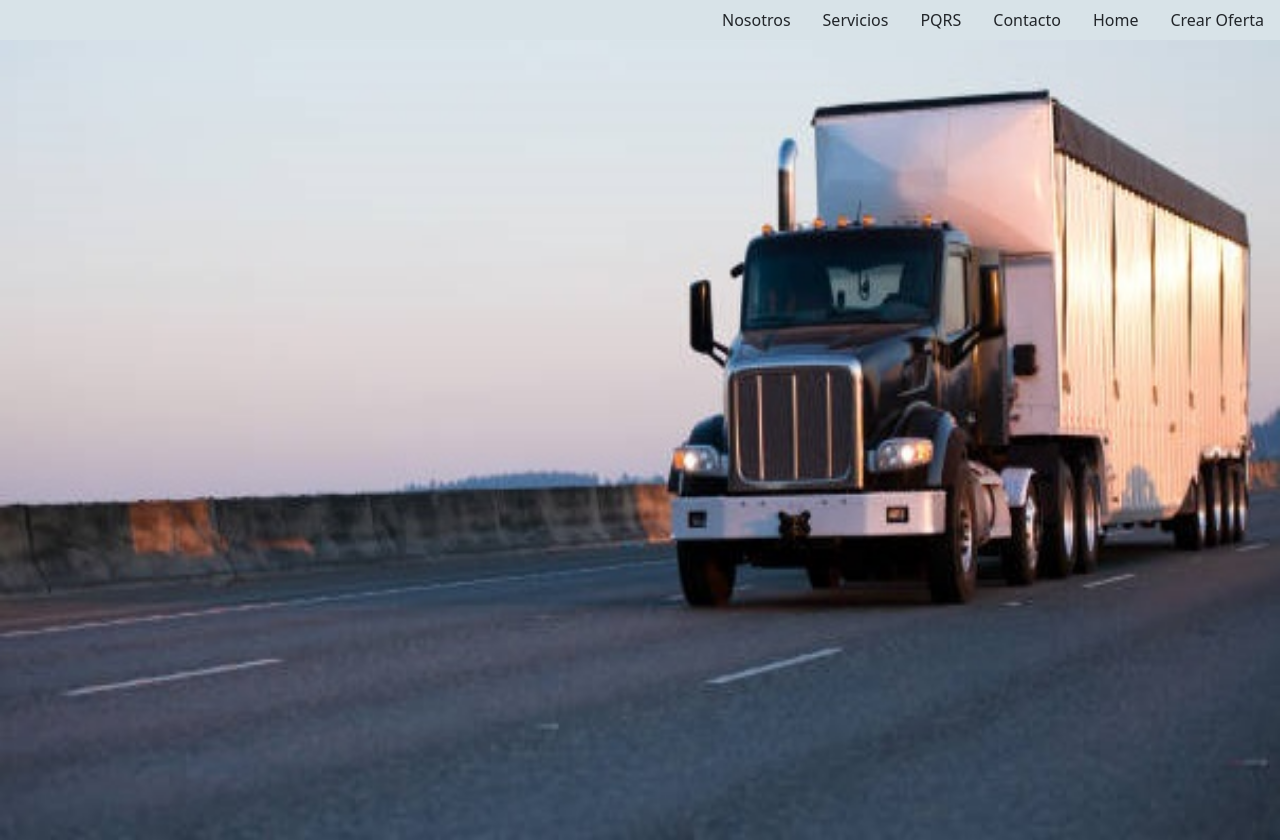
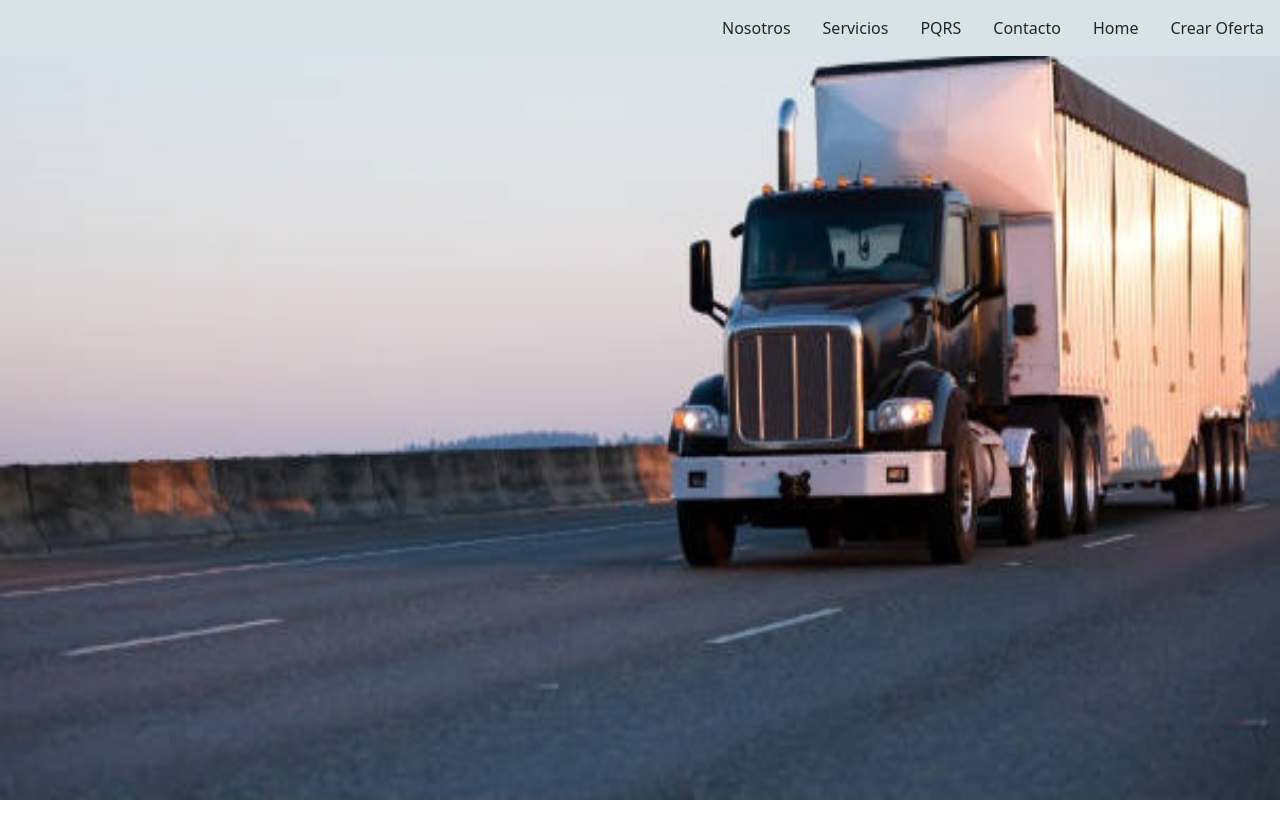
Before and after one commit to chtellez/ENVIOS-Y-CONTRAENVIOS-DE-CARGA-C4G35WEB-PROYECTOG4, a React (Create React App) app in the folder front/: page / in a window 1280 px wide. After the commit the page ends 800 px from the top, so only its background shows below. Built offline with nearby package versions, Linux system fonts and the light colour scheme.

Commit message:
Ajustando Layout

```diff
--- a/front/src/components/App.jsx
+++ b/front/src/components/App.jsx
@@ -1,6 +1,7 @@
 import React from "react";
 import { BrowserRouter, Routes, Route } from "react-router-dom";
-import NavBar from "./NavBar";
+import Layout from './Layout'
+import NavigationBar from "./NavigationBar";
 import Home from "../pages/Home";
 import CrearOferta from "../pages/CrearOferta";
 
@@ -10,14 +11,16 @@ function App() {
   return (
     <div className="App">
       <header className="App-header">
-        <NavBar></NavBar>
+        <NavigationBar></NavigationBar>
       </header>
+      <Layout>
       <BrowserRouter>
         <Routes>
           <Route exact path="/" element={<Home />}></Route>
           <Route exact path="/crear_oferta" element={<CrearOferta />}></Route>
         </Routes>
       </BrowserRouter>
+      </Layout>
     </div>
   );
 }
--- /dev/null
+++ b/front/src/components/Layout.jsx
@@ -0,0 +1,17 @@
+import React from 'react'
+import { Container } from 'react-bootstrap'
+import fondopg from "../Img/fondopg.jpg";
+
+const Layout = ({children}) => {
+    return(
+        <React.Fragment>
+            <Container fluid className="bg-image d-flex justify-content-center align-items-center p-0" >
+                {children}
+            </Container>
+        </React.Fragment>
+
+
+    )
+}
+
+export default Layout
--- a/front/src/components/NavBar.jsx
+++ b/front/src/components/NavigationBar.jsx
@@ -1,12 +1,13 @@
+import React from 'react'
 import "bootstrap/dist/css/bootstrap.min.css";
-import { Nav } from "react-bootstrap";
+import { Navbar, Nav } from "react-bootstrap";
 
-import "../styles/NavBar.css";
+import "../styles/NavigationBar.css";
 
-function App() {
+const NavigationBar = () => {
   return (
-    <div className="App">
-      <Nav className="justify-content-end" activeKey="/inicio">
+    <React.Fragment>
+      <Navbar fixed="top" className="NavigationBar justify-content-end " collapseOnSelect >
         <Nav.Item>
           <Nav.Link href="/inicio" className="text-dark">
             Nosotros
@@ -35,9 +36,9 @@ function App() {
             Crear Oferta
           </Nav.Link>
         </Nav.Item>
-      </Nav>
-    </div>
-  );
+      </Navbar>
+    </React.Fragment>
+  )
 }
 
-export default App;
+export default NavigationBar;
--- a/front/src/pages/Home.jsx
+++ b/front/src/pages/Home.jsx
@@ -5,9 +5,8 @@ const Home = () => {
   return (
     <img
       src={fondopg}
-      className="App-fondo vh-100"
+      className="App-fondo vh-100 vw-100"
       alt="fondo"
-      style={{ width: "100%", height: "700px" }}
     />
   );
 };
--- a/front/src/styles/NavBar.css
+++ b/front/src/styles/NavigationBar.css
@@ -1,4 +1,4 @@
-.App {
+.NavigationBar {
   text-align: center;
   background-color: rgb(216, 227, 232) !important;
   text-decoration: none;
```
